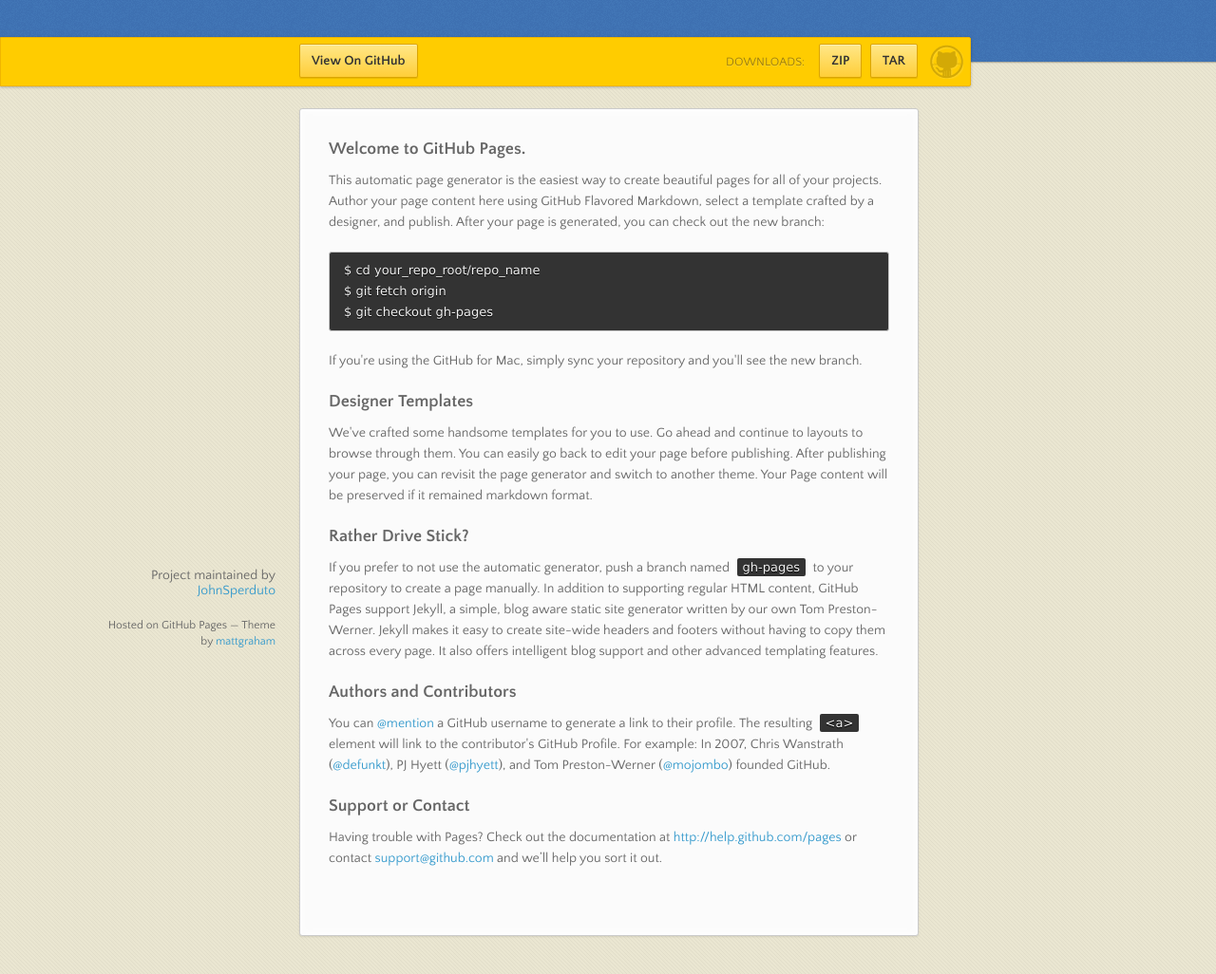
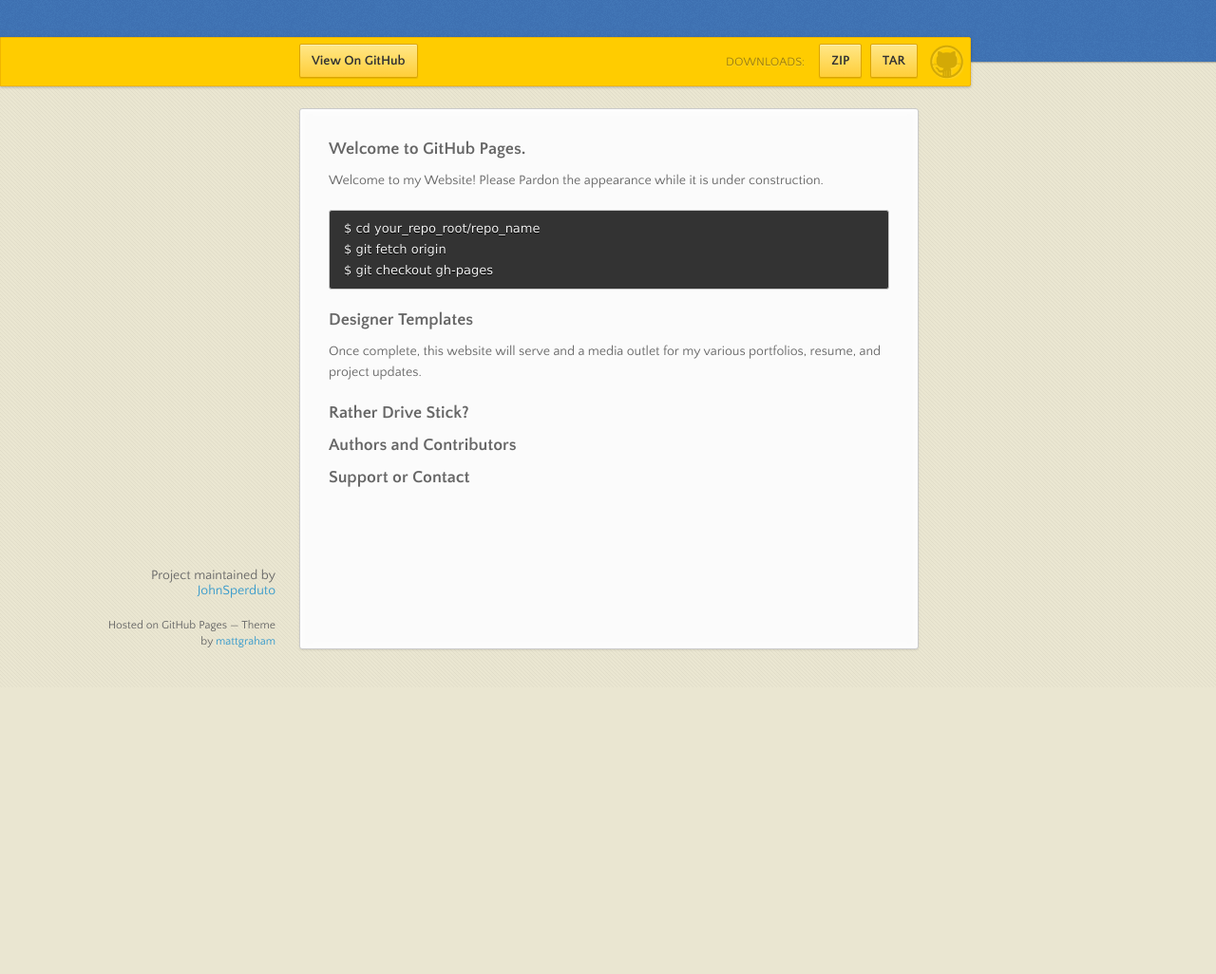
Before and after one commit to JohnSperduto/Engineering, a plain HTML site: page index.html in a window 1280 px wide. Shown: the part 76-1102 px from the top of the page at 95% size. After the commit the page ends 800 px from the top, so only its background shows below. Drawn offline with nearby package versions, Linux system fonts and the light colour scheme.

Commit message:
Update index.html

```diff
--- a/index.html
+++ b/index.html
@@ -42,34 +42,28 @@
         <h3>
 <a name="welcome-to-github-pages" class="anchor" href="#welcome-to-github-pages"><span class="octicon octicon-link"></span></a>Welcome to GitHub Pages.</h3>
 
-<p>This automatic page generator is the easiest way to create beautiful pages for all of your projects. Author your page content here using GitHub Flavored Markdown, select a template crafted by a designer, and publish. After your page is generated, you can check out the new branch:</p>
+<p>Welcome to my Website! Please Pardon the appearance while it is under construction.</p>
 
 <pre><code>$ cd your_repo_root/repo_name
 $ git fetch origin
 $ git checkout gh-pages
 </code></pre>
 
-<p>If you're using the GitHub for Mac, simply sync your repository and you'll see the new branch.</p>
 
 <h3>
 <a name="designer-templates" class="anchor" href="#designer-templates"><span class="octicon octicon-link"></span></a>Designer Templates</h3>
 
-<p>We've crafted some handsome templates for you to use. Go ahead and continue to layouts to browse through them. You can easily go back to edit your page before publishing. After publishing your page, you can revisit the page generator and switch to another theme. Your Page content will be preserved if it remained markdown format.</p>
+<p>Once complete, this website will serve and a media outlet for my various portfolios, resume, and project updates.</p>
 
 <h3>
 <a name="rather-drive-stick" class="anchor" href="#rather-drive-stick"><span class="octicon octicon-link"></span></a>Rather Drive Stick?</h3>
 
-<p>If you prefer to not use the automatic generator, push a branch named <code>gh-pages</code> to your repository to create a page manually. In addition to supporting regular HTML content, GitHub Pages support Jekyll, a simple, blog aware static site generator written by our own Tom Preston-Werner. Jekyll makes it easy to create site-wide headers and footers without having to copy them across every page. It also offers intelligent blog support and other advanced templating features.</p>
-
 <h3>
 <a name="authors-and-contributors" class="anchor" href="#authors-and-contributors"><span class="octicon octicon-link"></span></a>Authors and Contributors</h3>
-
-<p>You can <a href="https://github.com/blog/821" class="user-mention">@mention</a> a GitHub username to generate a link to their profile. The resulting <code>&lt;a&gt;</code> element will link to the contributor's GitHub Profile. For example: In 2007, Chris Wanstrath (<a href="https://github.com/defunkt" class="user-mention">@defunkt</a>), PJ Hyett (<a href="https://github.com/pjhyett" class="user-mention">@pjhyett</a>), and Tom Preston-Werner (<a href="https://github.com/mojombo" class="user-mention">@mojombo</a>) founded GitHub.</p>
 
 <h3>
 <a name="support-or-contact" class="anchor" href="#support-or-contact"><span class="octicon octicon-link"></span></a>Support or Contact</h3>
 
-<p>Having trouble with Pages? Check out the documentation at <a href="http://help.github.com/pages">http://help.github.com/pages</a> or contact <a href="mailto:support@github.com">support@github.com</a> and we’ll help you sort it out.</p>
       </section>
       <footer>
         <p>Project maintained by <a href="https://github.com/JohnSperduto">JohnSperduto</a></p>
```
